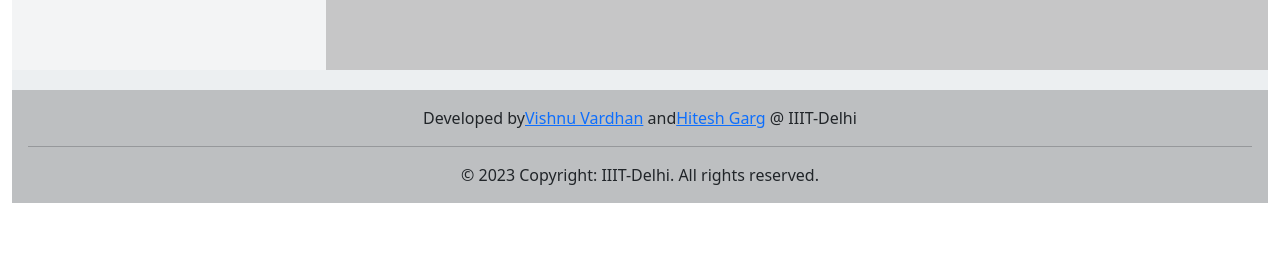
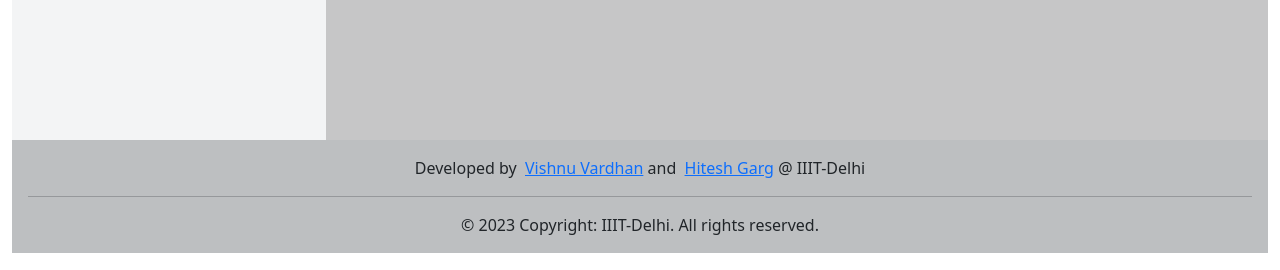
Before and after one commit to hitesh19426/Donation-site-IIITD, a Next.js app: page / in a window 1280 px wide. Shown: the part 597-867 px from the top of the page. Built offline with nearby package versions, Linux system fonts and the light colour scheme; no server answers; the database is empty.

Commit message:
Footer in XXL

```diff
--- a/components/Footer.js
+++ b/components/Footer.js
@@ -1,12 +1,11 @@
 import Link from "next/link";
 import React from "react";
 
-import styles from "@/styles/Footer.module.css";
 
 export default function Footer() {
   return (
     <footer
-      className={` text-center text-lg-start text-dark mb-0 ${styles.main}`}
+      className={` text-center text-lg-start text-dark mb-0`}
 
       // styles = {{styles.main}}
 
@@ -21,8 +20,8 @@ export default function Footer() {
         className="text-center p-3"
         style={{ backgroundColor: "rgba(0, 0.8, 1, 0.2)" }}
       >
-        Developed by
-        <Link href="https://github.com/V15hnu24">Vishnu Vardhan</Link> and
+        Developed by &nbsp;
+        <Link href="https://github.com/V15hnu24">Vishnu Vardhan</Link> and &nbsp;
         <Link href="https://github.com/hitesh19426">Hitesh Garg</Link> @
         IIIT-Delhi
         <hr></hr>
--- a/components/Header.js
+++ b/components/Header.js
@@ -8,7 +8,7 @@ export default function Header() {
   const handleNavCollapse = () => setIsNavCollapsed(!isNavCollapsed);
 
   return (
-    <nav className="navbar navbar-expand-md">
+    <nav className="navbar navbar-expand-md" >
       <div className="container-fluid ">
         <Link className="navbar-brand ps-2" href="/">
           <Image
--- a/pages/index.js
+++ b/pages/index.js
@@ -7,7 +7,6 @@ import Category from "@/models/category";
 import React, { useState } from 'react';
 
 import generatePDF from "@/utils/generatePDF";
-
 
 function CategoryCard({ name, imageUrl, categoryId }) {
   return (
@@ -70,8 +69,6 @@ export default function CategoryPage({ categories }) {
   };
 
 
-
-
   return (
     <>
 
--- a/styles/Page.module.css
+++ b/styles/Page.module.css
@@ -13,7 +13,7 @@
 }
 
 
-@media (min-width: 768px) {
+@media (min-width: 1100px) {
   .sidebar {
     /* min-height: 10vh; */
     min-height: 85vh;
```
Also changed, not shown: styles/Footer.module.css (+4 -3 lines).
